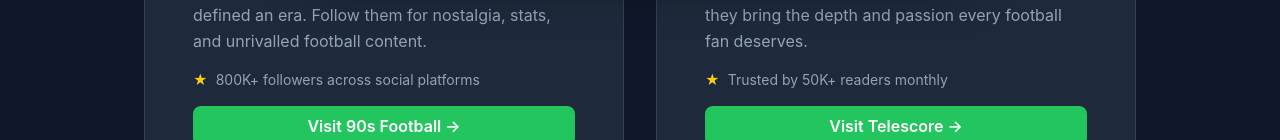
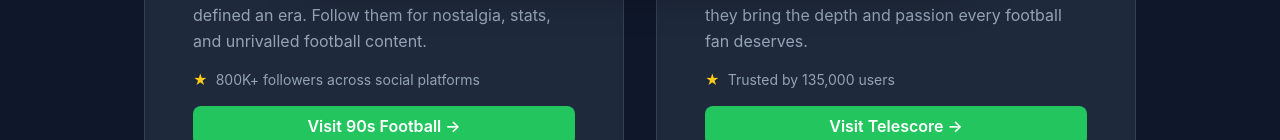
Before and after one commit to claytonbwebb-lab/world-cup-predictor, a Next.js app: page /partners in a window 1280 px wide. Shown: the part 812-952 px from the top of the page. Built offline with nearby package versions, Linux system fonts and the light colour scheme.

Commit message:
copy: Telescore stats updated to Trusted by 135,000 users

```diff
--- a/src/app/partners/page.tsx
+++ b/src/app/partners/page.tsx
@@ -21,7 +21,7 @@
     alt: 'Telescore',
     tagline: 'The beautiful game, covered beautifully',
     description: 'Telescore delivers comprehensive coverage of the sport we all love — from grassroots to the biggest stages on earth. Whether it\'s transfer news, match analysis, or exclusive interviews, they bring the depth and passion every football fan deserves.',
-    stats: 'Trusted by 50K+ readers monthly',
+    stats: 'Trusted by 135,000 users',
     bgImage: '/images/partners/telescore-partner-bg.jpg',
     bgAlt: 'Telescore — mobile football scores app on smartphone screens',
     bgPosition: 'top center',
```
